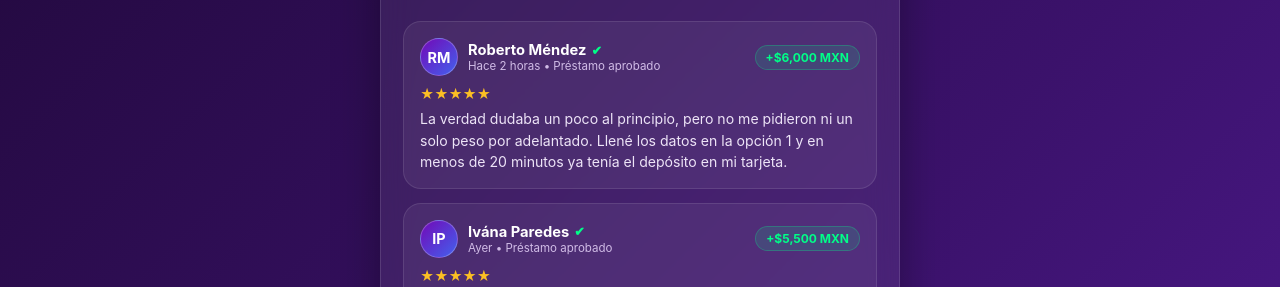
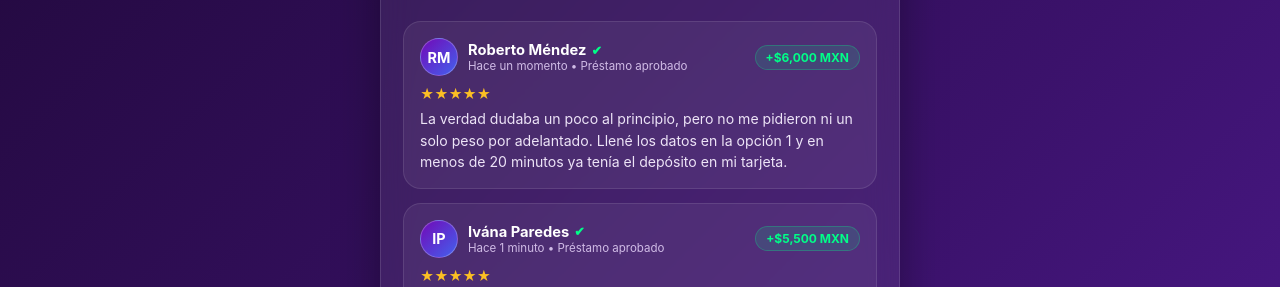
Before and after one commit to sebassegura0310-cmyk/Rese-as-, a plain HTML site: page referencias.html in a window 1280 px wide. Shown: the part 321-608 px from the top of the page. Drawn offline with Linux system fonts and the light colour scheme.

Commit message:
Actualizar referencias.html

```diff
--- a/referencias.html
+++ b/referencias.html
@@ -395,7 +395,7 @@
             <div class="avatar">RM</div>
             <div>
               <div class="user-name">Roberto Méndez <span class="check-verified">✔</span></div>
-              <div class="review-date">Hace 2 horas • Préstamo aprobado</div>
+              <div class="review-date">Hace un momento • Préstamo aprobado</div>
             </div>
           </div>
           <span class="monto-pill">+$6,000 MXN</span>
@@ -410,7 +410,7 @@
             <div class="avatar">IP</div>
             <div>
               <div class="user-name">Ivána Paredes <span class="check-verified">✔</span></div>
-              <div class="review-date">Ayer • Préstamo aprobado</div>
+              <div class="review-date">Hace 1 minuto • Préstamo aprobado</div>
             </div>
           </div>
           <span class="monto-pill">+$5,500 MXN</span>
```
